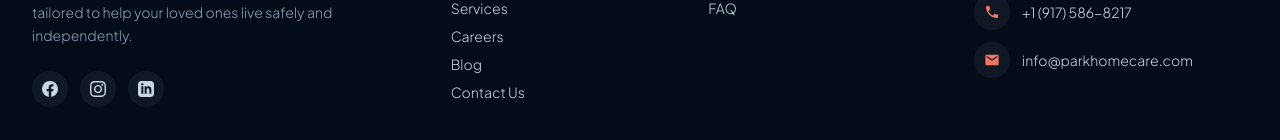
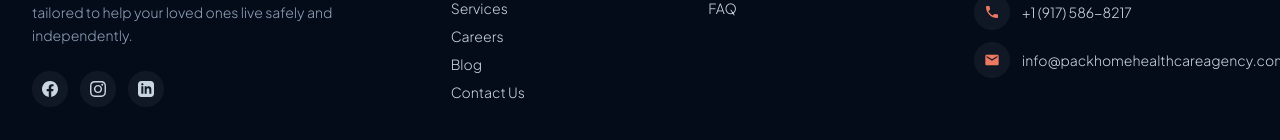
Before and after one commit to audu-joshua/park-home-care, a Next.js app: page / in a window 1280 px wide. Shown: the part 6267-6407 px from the top of the page. Built offline with nearby package versions, Linux system fonts and the light colour scheme; no server answers; the database is empty; a web font is replaced by a local one.

Commit message:
Update footer email to info@packhomehealthcareagency.com

```diff
--- a/src/components/Footer.tsx
+++ b/src/components/Footer.tsx
@@ -139,14 +139,14 @@ export default function Footer() {
               </li>
               <li className="flex items-center gap-3">
                 <a
-                  href="mailto:info@parkhomecare.com"
+                  href="mailto:info@packhomehealthcareagency.com"
                   className="w-9 h-9 rounded-full bg-white/5 hover:bg-[#00F0ED] hover:text-[#081630] text-[#EE7862] flex items-center justify-center shrink-0 transition-colors"
                   aria-label="Email us"
                 >
                   <svg className="w-4 h-4 fill-current" viewBox="0 0 24 24"><path d="M20 4H4c-1.1 0-1.99.9-1.99 2L2 18c0 1.1.9 2 2 2h16c1.1 0 2-.9 2-2V6c0-1.1-.9-2-2-2zm0 4l-8 5-8-5V6l8 5 8-5v2z"/></svg>
                 </a>
-                <a href="mailto:info@parkhomecare.com" className="hover:text-white transition-colors cursor-pointer">
-                  info@parkhomecare.com
+                <a href="mailto:info@packhomehealthcareagency.com" className="hover:text-white transition-colors cursor-pointer">
+                  info@packhomehealthcareagency.com
                 </a>
               </li>
             </ul>
```
